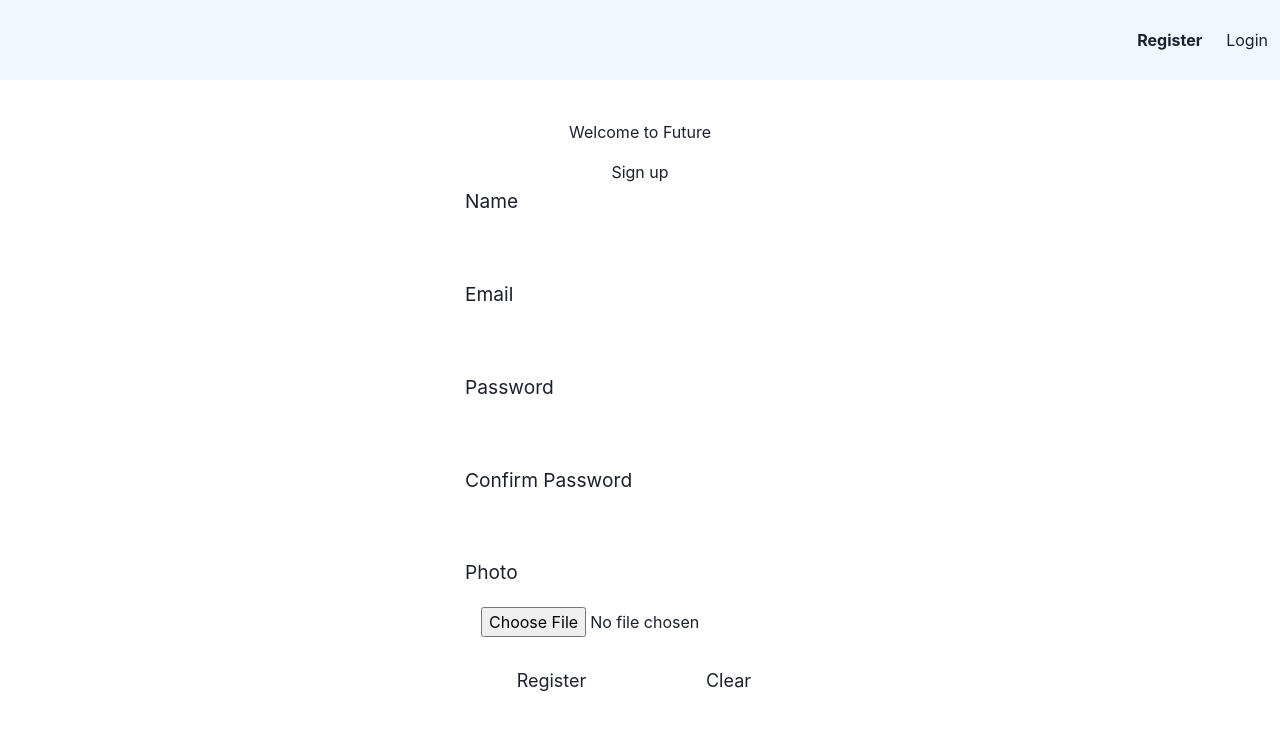
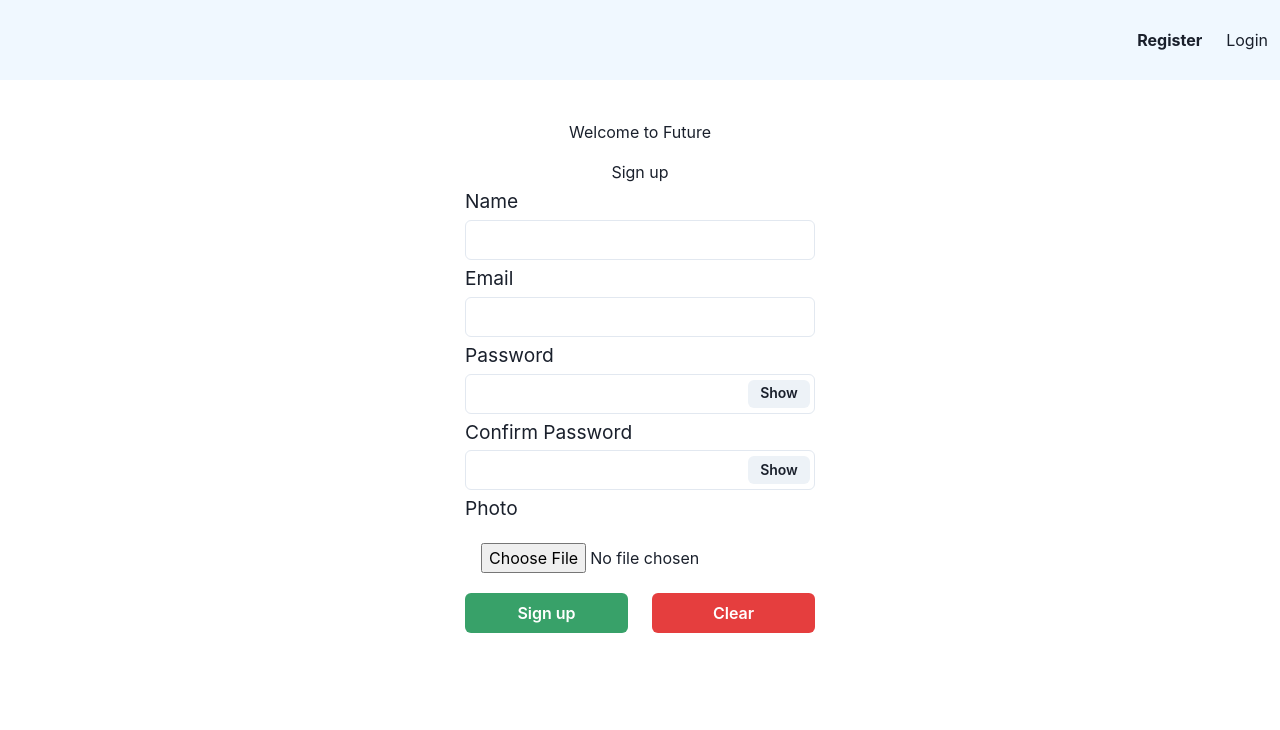
Before and after one commit to Iknowimhere/chat, a React (Vite) app in the folder frontend/: page /register in a window 1280 px wide. Shown: the top 730 px of the page. Built offline with nearby package versions, Linux system fonts and the light colour scheme; sample sign-in values are in the browser's storage.

Commit message:
add chat nav

```diff
--- a/frontend/package.json
+++ b/frontend/package.json
@@ -10,6 +10,7 @@
     "preview": "vite preview"
   },
   "dependencies": {
+    "@chakra-ui/icons": "^2.1.1",
     "@chakra-ui/react": "^2.8.2",
     "@emotion/react": "^11.11.4",
     "@emotion/styled": "^11.11.5",
--- a/frontend/src/components/ChatBox.jsx
+++ b/frontend/src/components/ChatBox.jsx
@@ -6,10 +6,10 @@ import { ChatState } from '../context/ChatContext.jsx'
 
 export const ChatBox = () => {
   let {user}=ChatState()
-  console.log(user);
+  console.log("user",user);
   return (
     <div>
-        <Chatnav/>
+        {user && <Chatnav user={user}/>}
         <Chatusers/>
         <Chat/>
     </div>
--- a/frontend/src/components/Chatnav.jsx
+++ b/frontend/src/components/Chatnav.jsx
@@ -1,8 +1,50 @@
+import { Avatar, Box, Button, Text,  Drawer,
+  DrawerBody,
+  DrawerFooter,
+  DrawerHeader,
+  DrawerOverlay,
+  DrawerContent,
+  DrawerCloseButton,useDisclosure,
+  Input} from "@chakra-ui/react"
+import { BellIcon, SearchIcon } from '@chakra-ui/icons'
+import { useRef } from "react"
 
 
-const Chatnav = () => {
+const Chatnav = ({user}) => {
+  const { isOpen, onOpen, onClose } = useDisclosure()
+  const btnRef = useRef()
   return (
-    <nav>Chatnav</nav>
+    <Box display="flex" justifyContent="space-between" padding={"1em"} alignItems={"center"}>
+      <Button leftIcon={<SearchIcon/> } ref={btnRef} onClick={onOpen}>Search</Button>
+      <Drawer
+        isOpen={isOpen}
+        placement='left'
+        onClose={onClose}
+        finalFocusRef={btnRef}
+      >
+        <DrawerOverlay />
+        <DrawerContent>
+          <DrawerCloseButton />
+          <DrawerHeader>Search users</DrawerHeader>
+
+          <DrawerBody>
+            <Input placeholder='Type here...' />
+          </DrawerBody>
+
+          <DrawerFooter>
+            <Button variant='outline' mr={3} onClick={onClose}>
+              Cancel
+            </Button>
+            <Button colorScheme='blue'>Save</Button>
+          </DrawerFooter>
+        </DrawerContent>
+      </Drawer>
+      <Text>Chat app</Text>
+      <Box display={"flex"} gap={"1em"} justifyContent={"space-between"} alignItems={"center"}>
+        <BellIcon w={8} h={5}/>
+        <Avatar name={user.data.name} src={user.data.photo} size={"sm"}/>
+      </Box>
+    </Box>
   )
 }
 
--- a/frontend/src/components/Login.jsx
+++ b/frontend/src/components/Login.jsx
@@ -1,19 +1,20 @@
-import { useState } from "react"
-import axios from 'axios';
+import { useState } from "react";
+import axios from "axios";
 import { useNavigate } from "react-router-dom";
+import { Button, Input } from "@chakra-ui/react";
 export const Login = () => {
-  const navigate=useNavigate()
-  const [email,setEmail]=useState("")
-  const [password,setPassword]=useState("")
+  const navigate = useNavigate();
+  const [email, setEmail] = useState("");
+  const [password, setPassword] = useState("");
 
-  const handleSubmit=async (e)=>{
-    e.preventDefault()
+  const handleSubmit = async (e) => {
+    e.preventDefault();
 
-    let formData=new FormData()
-    formData.append("email",email)
-    formData.append("password",password)
+    let formData = new FormData();
+    formData.append("email", email);
+    formData.append("password", password);
 
-    let {data} = await axios.post(
+    let { data } = await axios.post(
       "http://localhost:5000/api/v1/user/login",
       formData,
       {
@@ -22,21 +23,33 @@ export const Login = () => {
         },
       }
     );
-    localStorage.setItem("user",JSON.stringify(data))
-    navigate("/chats",{replace:true})
-  }
+    localStorage.setItem("user", JSON.stringify(data));
+    navigate("/chats", { replace: true });
+  };
   return (
-    <div className='login-form'>
-        <form onSubmit={handleSubmit}>
-          <h1>Login</h1>
-            <label htmlFor="email">Email</label>
-            <input type="email" name="email" id="name" onChange={(e)=>setEmail(e.target.value)} value={email}/>
-            <label htmlFor="password">Password</label>
-            <input type="password" name="password" id="password" onChange={(e)=>setPassword(e.target.value)} value={password}/>
-            <div className="buttons">
-            <button type="submit">Login</button>
-            </div>
-        </form>
+    <div className="login-form">
+      <form onSubmit={handleSubmit}>
+        <h1>Login</h1>
+        <label htmlFor="email">Email</label>
+        <Input
+          type="email"
+          name="email"
+          id="name"
+          onChange={(e) => setEmail(e.target.value)}
+          value={email}
+        />
+        <label htmlFor="password">Password</label>
+        <Input
+          type="password"
+          name="password"
+          id="password"
+          onChange={(e) => setPassword(e.target.value)}
+          value={password}
+        />
+        <Button type="submit" colorScheme="blue" marginTop='1em'>
+          Login
+        </Button>
+      </form>
     </div>
-  )
-}
+  );
+};
--- a/frontend/src/components/Signup.jsx
+++ b/frontend/src/components/Signup.jsx
@@ -1,27 +1,38 @@
 import React, { useState } from "react";
 import { useNavigate } from "react-router-dom";
 import axios from "axios";
-import { useToast } from '@chakra-ui/react'
+import {
+  useToast,
+  Input,
+  ButtonGroup,
+  Button,
+  InputGroup,
+  InputRightElement,
+  VStack,
+} from "@chakra-ui/react";
 
 export const Signup = () => {
-  const navigate=useNavigate();
+  const navigate = useNavigate();
   const [name, setName] = useState("");
   const [email, setEmail] = useState("");
   const [password, setPassword] = useState("");
   const [confirmPassword, setConfirmPassword] = useState("");
   const [pic, setPic] = useState("");
-  let toast=useToast()
+  const [show, setShow] =useState(false);
+  let toast = useToast();
 
+  const handleClick = () => setShow(!show);
   const handleSubmit = async (e) => {
     e.preventDefault();
 
-    if(!name || !email || !password || !confirmPassword || !pic ){
+    console.log(name,email,password,confirmPassword,pic);
+    if (!name || !email || !password || !confirmPassword || !pic) {
       toast({
         title: `Please fill all the fields`,
         status: "error",
         isClosable: true,
-      })
-      return
+      });
+      return;
     }
     // if(pic.type!=="image/jpg" ||)
     let formData = new FormData();
@@ -31,7 +42,7 @@ export const Signup = () => {
     formData.append("confirmPassword", confirmPassword);
     formData.append("photo", pic);
 
-    let {data} = await axios.post(
+    let { data } = await axios.post(
       "http://localhost:5000/api/v1/user/register",
       formData,
       {
@@ -40,15 +51,15 @@ export const Signup = () => {
         },
       }
     );
-    localStorage.setItem("user",JSON.stringify(data))
-    navigate("/chats",{replace:true})
+    localStorage.setItem("user", JSON.stringify(data));
+    navigate("/chats", { replace: true });
   };
   return (
     <div className="signup-form">
       <h1>Sign up</h1>
       <form onSubmit={handleSubmit} encType="multipart/form-data">
         <label htmlFor="name">Name</label>
-        <input
+        <Input
           type="text"
           name="name"
           id="name"
@@ -56,7 +67,7 @@ export const Signup = () => {
           onChange={(e) => setName(e.target.value)}
         />
         <label htmlFor="email">Email</label>
-        <input
+        <Input
           type="email"
           name="email"
           id="name"
@@ -64,21 +75,35 @@ export const Signup = () => {
           onChange={(e) => setEmail(e.target.value)}
         />
         <label htmlFor="password">Password</label>
-        <input
-          type="password"
+        <InputGroup>
+        <Input
+          type={show?"text":"password"}
           name="password"
           id="password"
           value={password}
           onChange={(e) => setPassword(e.target.value)}
         />
+        <InputRightElement width="4.5rem">
+            <Button h="1.75rem" size="sm" onClick={handleClick}>
+              {show ? "Hide" : "Show"}
+            </Button>
+          </InputRightElement>
+        </InputGroup>
           <label htmlFor="confirmPassword">Confirm Password</label>
-        <input
-          type="password"
+        <InputGroup>
+          <Input
+            type={show?"text":"password"}
             name="confirmPassword"
             id="confirmPassword"
             value={confirmPassword}
             onChange={(e) => setConfirmPassword(e.target.value)}
           />
+          <InputRightElement width="4.5rem">
+            <Button h="1.75rem" size="sm" onClick={handleClick}>
+              {show ? "Hide" : "Show"}
+            </Button>
+          </InputRightElement>
+        </InputGroup>
         <label htmlFor="photo">Photo</label>
         <input
           type="file"
@@ -86,10 +111,14 @@ export const Signup = () => {
           id="photo"
           onChange={(e) => setPic(e.target.files[0])}
         />
-        <div className="buttons">
-          <button type="submit">Register</button>
-          <button type="reset">Clear</button>
-        </div>
+        <ButtonGroup gap="4" display="flex">
+          <Button type="submit" colorScheme="green" flex={1}>
+            Sign up
+          </Button>
+          <Button colorScheme="red" flex={1}>
+            Clear
+          </Button>
+        </ButtonGroup>
       </form>
     </div>
   );
--- a/frontend/src/context/ChatContext.jsx
+++ b/frontend/src/context/ChatContext.jsx
@@ -6,11 +6,11 @@ let ChatContext=createContext()
 
 
 let ChatProvider=({children})=>{
-    let [user,setUser]=useState("")
+    let [user,setUser]=useState(null)
     let navigate=useNavigate()
-
     useEffect(()=>{
         let user=JSON.parse(localStorage.getItem("user"))
+        console.log("user in context api",user);
         if(!user){
             navigate("/",{replace:true})
         }
```
Also changed, not shown: 2 other files (tests, documents, lock files or other folders). Lines whose indentation alone changed are shown as unchanged.
